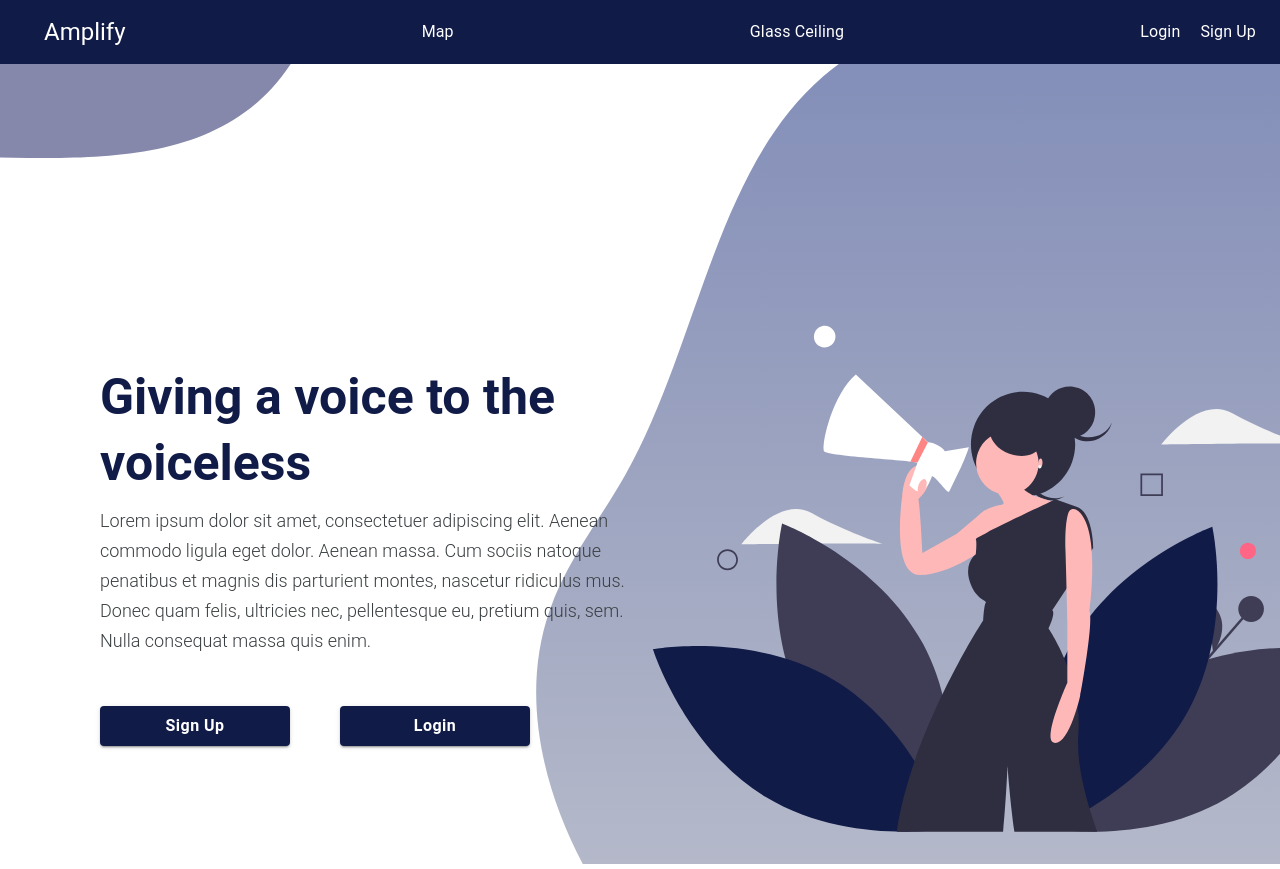
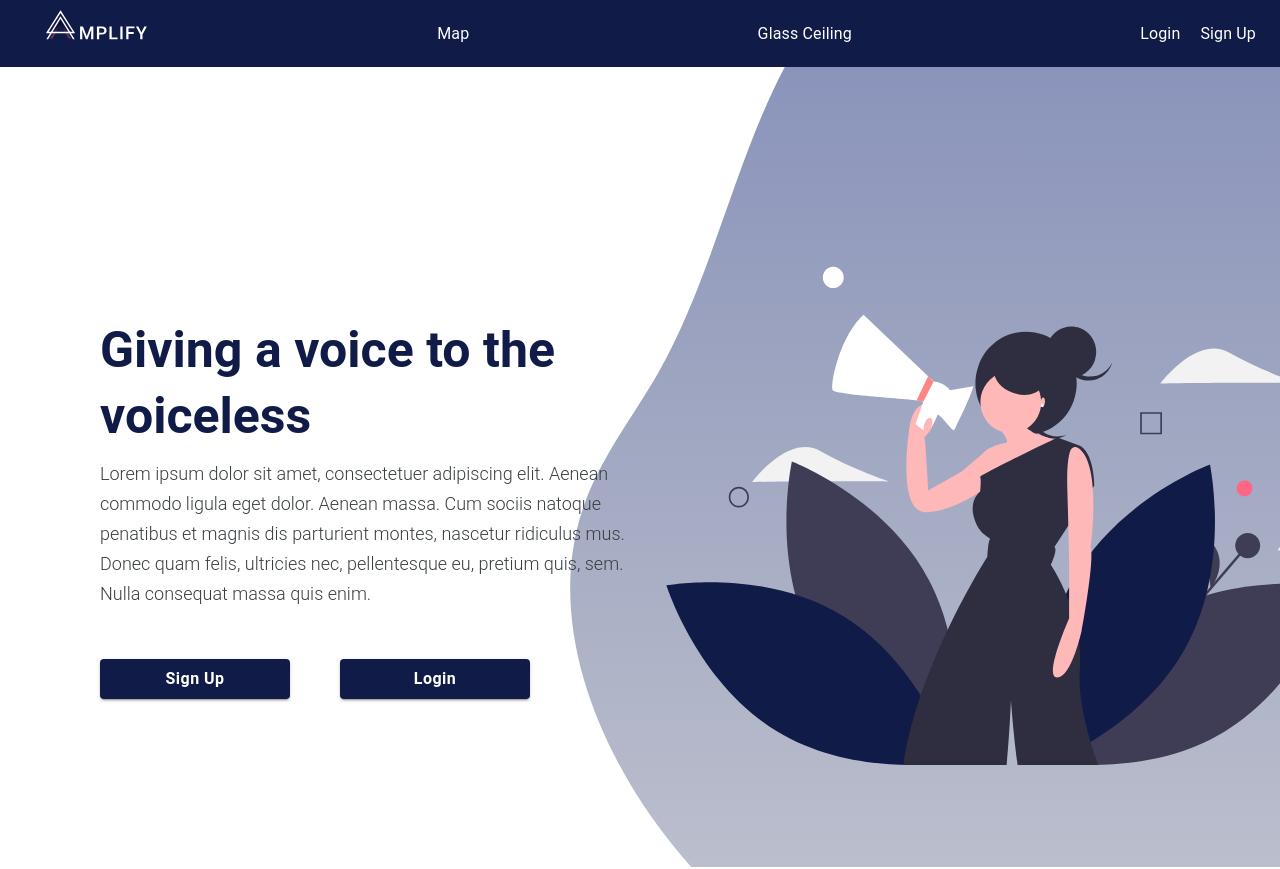
Before and after one commit to ChinemeremChigbo/HackHERS_2021, a React (Create React App) app in the folder client/: page / in a window 1280 px wide. Shown: the top 869 px of the page. Built offline with nearby package versions, Linux system fonts and the light colour scheme; no server answers.

Commit message:
updated navbar

```diff
--- a/client/src/components/LandingPage.css
+++ b/client/src/components/LandingPage.css
@@ -24,7 +24,7 @@
     display:block;
     width: 540px;
     margin-left: 100px;
-    padding-top: 300px;
+    padding-top: 250px;
 }
 
 .landingpage-buttons {
--- a/client/src/components/TopBar.js
+++ b/client/src/components/TopBar.js
@@ -1,4 +1,6 @@
 import React from "react";
+import logo from "../assets/img/logo.svg";
+
 import {
   makeStyles,
   AppBar,
@@ -29,6 +31,13 @@ const useStyles = makeStyles((theme) => ({
     textDecoration: "none",
     paddingLeft: 20,
   },
+  logo: {
+    fontWeight: 700,
+    color: "white",
+    textDecoration: "none",
+    paddingLeft: 20,
+    marginTop:3,
+  }
 }));
 const TopBar = (props) => {
   const classes = useStyles();
@@ -36,8 +45,8 @@ const TopBar = (props) => {
     <AppBar position="static" color="primary" style={{ elevation: 1000 }}>
       <Toolbar className={classes.root}>
         <div className={classes.root}>
-          <NavLink to="/" className={classes.navlink}>
-            <Typography variant="h5">Amplify</Typography>
+          <NavLink to="/" className={classes.logo}>
+            <img src={logo}/>
           </NavLink>
         </div>
         <div className={classes.middle}>
```
Also changed, not shown: client/src/assets/img/logo.svg (added), client/src/assets/img/sign-up.svg.
